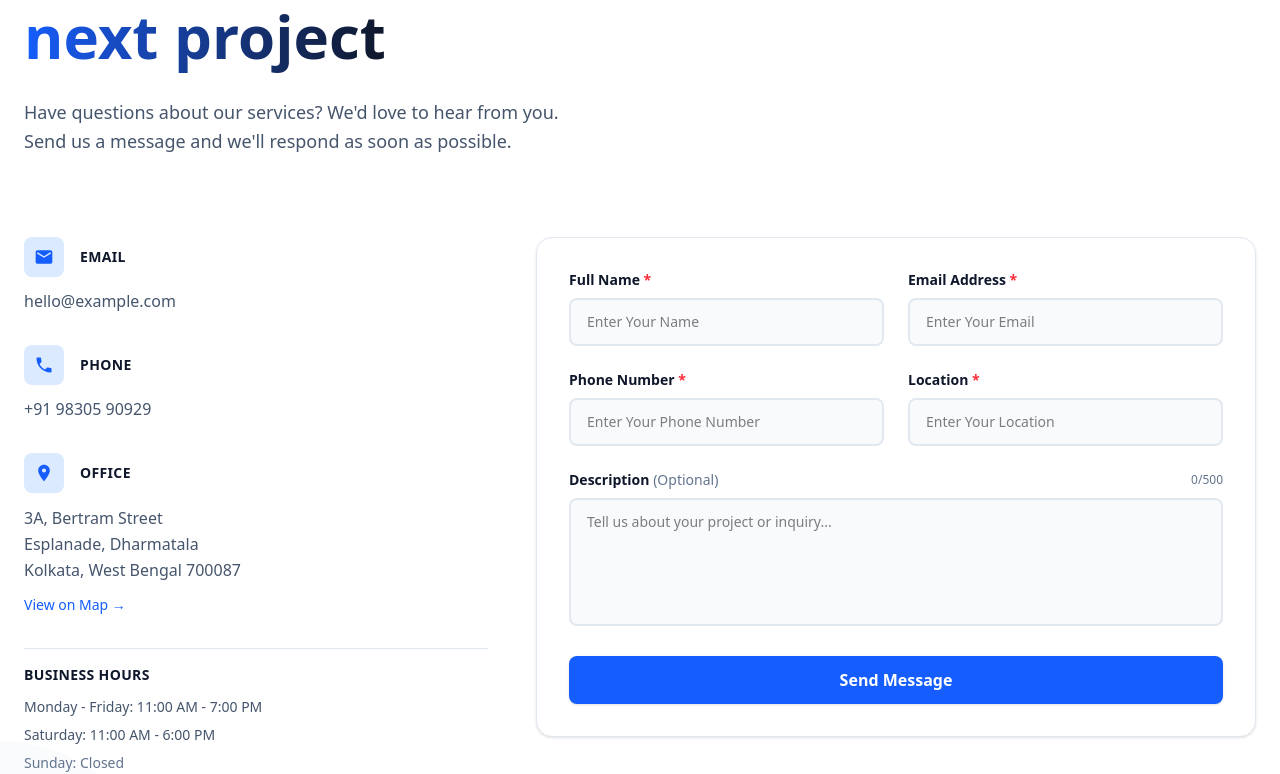
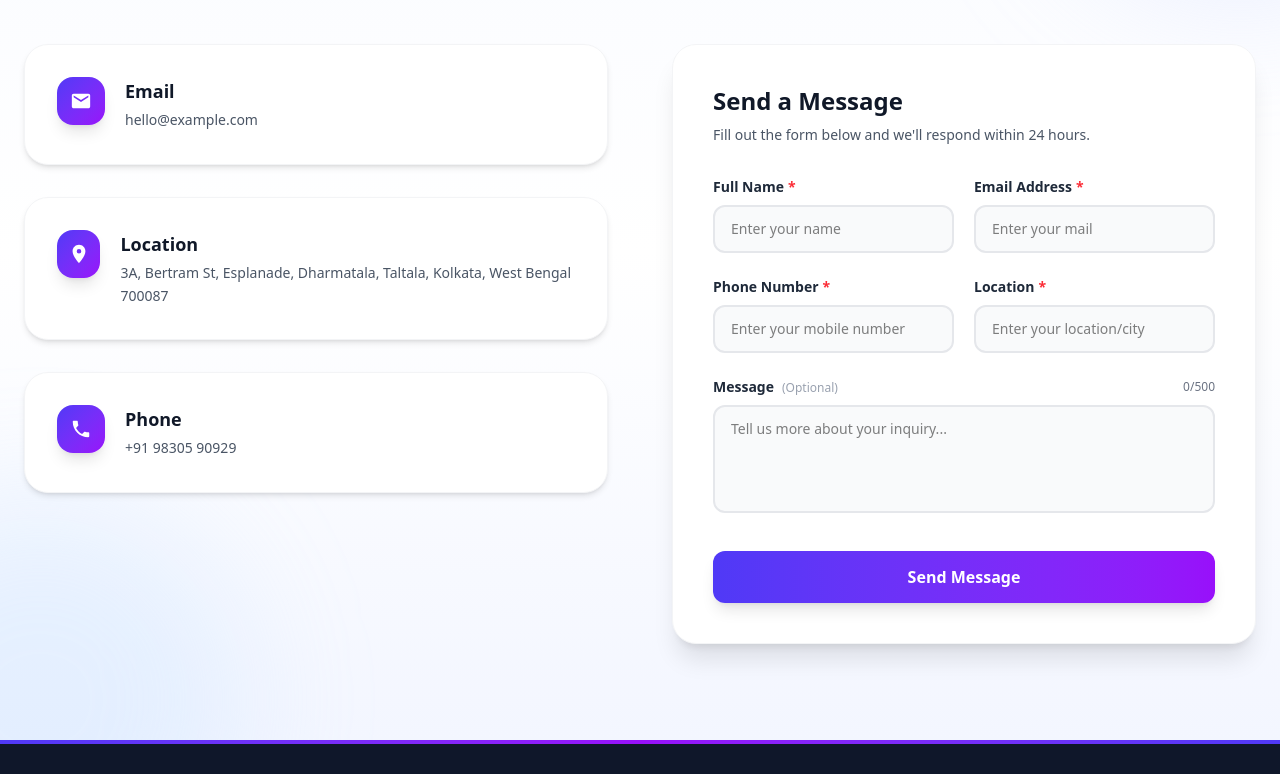
Before and after one commit to yarrowtech-intern2/CrowdFundingLanding, a React (Vite) app in the folder frontend/: page / in a window 1280 px wide. Shown: the part 4175-4949 px from the top of the page. Built offline with nearby package versions, Linux system fonts and the light colour scheme.

Commit message:
Added location field and crowd funding contact integration

```diff
--- a/frontend/src/Components/Contact.jsx
+++ b/frontend/src/Components/Contact.jsx
@@ -1,7 +1,7 @@
 import React, { useState, useEffect } from "react";
 import AOS from "aos";
 import "aos/dist/aos.css";
-import { MdEmail, MdLocationOn, MdPhone, MdCheckCircle } from "react-icons/md";
+import { MdEmail, MdLocationOn, MdPhone } from "react-icons/md";
 
 const ContactUs = () => {
   const [form, setForm] = useState({
@@ -19,10 +19,10 @@ const ContactUs = () => {
 
   useEffect(() => {
     AOS.init({
-      duration: 900,
-      easing: "ease-in-out",
+      duration: 1000,
+      easing: "ease-out-cubic",
       once: true,
-      offset: 50,
+      offset: 80,
     });
   }, []);
 
@@ -46,13 +46,13 @@ const ContactUs = () => {
       case "email":
         if (!value.trim()) error = "Email is required";
         else if (!patterns.email.test(value.trim()))
-          error = "Invalid email address";
+          error = "Invalid email";
         break;
 
       case "mobile":
         if (!value.trim()) error = "Mobile is required";
         else if (!patterns.mobile.test(value.trim()))
-          error = "Please enter 10 digits";
+          error = "10 digits required";
         break;
 
       case "location":
@@ -121,7 +121,7 @@ const ContactUs = () => {
       setToast({
         show: true,
         type: "error",
-        message: "Please fix the errors below",
+        message: "Please fix the errors",
       });
       setTimeout(() => setToast({ show: false, type: "", message: "" }), 4000);
       return;
@@ -155,7 +155,7 @@ const ContactUs = () => {
       setToast({
         show: true,
         type: "success",
-        message: "Thank you! We received your inquiry and will respond within 24 hours.",
+        message: "we received your message! We'll get back to you soon.",
       });
 
       setForm({ name: "", email: "", mobile: "", location: "", message: "" });
@@ -165,7 +165,7 @@ const ContactUs = () => {
       setToast({
         show: true,
         type: "error",
-        message: "Unable to send message. Please try again.",
+        message: "Failed to send. Try again.",
       });
     } finally {
       setIsLoading(false);
@@ -176,120 +176,92 @@ const ContactUs = () => {
   return (
     <section
       id="contact"
-      className="relative py-32 bg-white overflow-hidden"
+      className="relative py-24 bg-gradient-to-b from-[#f8faff] via-white to-[#f3f6ff] overflow-hidden"
     >
-      {/* Subtle background elements */}
-      <div className="absolute top-0 right-0 w-96 h-96 bg-slate-50 rounded-full -mr-48 -mt-48 opacity-70" />
-      <div className="absolute bottom-0 left-0 w-80 h-80 bg-slate-50 rounded-full -ml-40 -mb-40 opacity-70" />
+      {/* Background Blur */}
+      <div className="absolute -top-40 -right-40 w-[400px] h-[400px] bg-indigo-200/30 rounded-full blur-3xl" />
+      <div className="absolute -bottom-40 -left-40 w-[400px] h-[400px] bg-blue-200/30 rounded-full blur-3xl" />
 
       <div className="max-w-7xl mx-auto px-6 relative z-10">
-        {/* Header Section */}
-        <div className="mb-20" data-aos="fade-up">
-          <div className="max-w-2xl">
-            <p className="text-sm font-semibold text-slate-500 uppercase tracking-widest mb-3">
-              Get in Touch
-            </p>
-            <h2 className="text-5xl md:text-6xl font-bold text-slate-900 mb-6 leading-tight">
-              Let's discuss your<br />
-              <span className="bg-gradient-to-r from-blue-600 to-slate-900 bg-clip-text text-transparent">
-                next project
-              </span>
-            </h2>
-            <p className="text-lg text-slate-600 leading-relaxed max-w-xl">
-              Have questions about our services? We'd love to hear from you. Send us a message and we'll respond as soon as possible.
-            </p>
-          </div>
+        {/* Header */}
+        <div className="text-center mb-20" data-aos="fade-up">
+          <span className="inline-block text-xs font-bold uppercase tracking-widest text-indigo-600 bg-indigo-100 px-5 py-2 rounded-full mb-6">
+            Contact Us
+          </span>
+
+          <h2 className="text-4xl md:text-5xl font-bold text-gray-900 mb-6">
+            Let's Start a{" "}
+            <span className="bg-gradient-to-r from-indigo-600 to-purple-600 bg-clip-text italic text-transparent">
+              Conversation
+            </span>
+          </h2>
         </div>
 
-        <div className="grid md:grid-cols-5 gap-12">
-          {/* Contact Information - Left Sidebar */}
-          <div className="md:col-span-2" data-aos="fade-right">
-            <div className="space-y-8">
-              {/* Email */}
-              <div>
-                <div className="flex items-center gap-4 mb-3">
-                  <div className="w-10 h-10 rounded-lg bg-blue-100 flex items-center justify-center text-blue-600">
-                    <MdEmail size={20} />
-                  </div>
-                  <h3 className="text-sm font-semibold text-slate-900 uppercase tracking-wide">
-                    Email
-                  </h3>
+        <div className="grid md:grid-cols-2 gap-16">
+          {/* Contact Info */}
+          <div className="space-y-8" data-aos="fade-right">
+            {[
+              {
+                icon: <MdEmail size={22} />,
+                title: "Email",
+                value: "hello@example.com",
+                link: "mailto:hello@example.com",
+              },
+              {
+                icon: <MdLocationOn size={22} />,
+                title: "Location",
+                value:
+                  "3A, Bertram St, Esplanade, Dharmatala, Taltala, Kolkata, West Bengal 700087",
+                link:
+                  "https://www.google.com/maps?q=3A%20Bertram%20St%2C%20Esplanade%2C%20Dharmatala%2C%20Taltala%2C%20Kolkata%2C%20West%20Bengal%20700087",
+              },
+              {
+                icon: <MdPhone size={22} />,
+                title: "Phone",
+                value: "+91 98305 90929",
+                link: "tel:+919830590929",
+              },
+            ].map((item, index) => (
+              <a
+                key={index}
+                href={item.link}
+                target="_blank"
+                rel="noopener noreferrer"
+                className="group flex items-start gap-5 bg-white rounded-3xl p-8 shadow-md border border-gray-100 hover:shadow-2xl z-50 hover:-translate-y-1 transition-all duration-300"
+              >
+                <div className="h-12 w-12 flex items-center justify-center rounded-2xl bg-gradient-to-br from-indigo-600 to-purple-600 text-white shadow-lg group-hover:scale-110 transition">
+                  {item.icon}
                 </div>
-                <a
-                  href="mailto:hello@example.com"
-                  className="text-slate-600 hover:text-blue-600 transition-colors font-medium"
-                >
-                  hello@example.com
-                </a>
-              </div>
-
-              {/* Phone */}
-              <div>
-                <div className="flex items-center gap-4 mb-3">
-                  <div className="w-10 h-10 rounded-lg bg-blue-100 flex items-center justify-center text-blue-600">
-                    <MdPhone size={20} />
-                  </div>
-                  <h3 className="text-sm font-semibold text-slate-900 uppercase tracking-wide">
-                    Phone
-                  </h3>
+                <div>
+                  <h4 className="text-lg font-semibold text-gray-900 mb-1">
+                    {item.title}
+                  </h4>
+                  <p className="text-gray-600 text-sm leading-relaxed">
+                    {item.value}
+                  </p>
                 </div>
-                <a
-                  href="tel:+919830590929"
-                  className="text-slate-600 hover:text-blue-600 transition-colors font-medium"
-                >
-                  +91 98305 90929
-                </a>
-              </div>
-
-              {/* Location */}
-              <div>
-                <div className="flex items-center gap-4 mb-3">
-                  <div className="w-10 h-10 rounded-lg bg-blue-100 flex items-center justify-center text-blue-600">
-                    <MdLocationOn size={20} />
-                  </div>
-                  <h3 className="text-sm font-semibold text-slate-900 uppercase tracking-wide">
-                    Office
-                  </h3>
-                </div>
-                <p className="text-slate-600 leading-relaxed">
-                  3A, Bertram Street<br />
-                  Esplanade, Dharmatala<br />
-                  Kolkata, West Bengal 700087
-                </p>
-                <a
-                  href="https://www.google.com/maps?q=3A%20Bertram%20St%2C%20Esplanade%2C%20Dharmatala%2C%20Taltala%2C%20Kolkata%2C%20West%20Bengal%20700087"
-                  target="_blank"
-                  rel="noopener noreferrer"
-                  className="inline-block mt-3 text-blue-600 hover:text-blue-700 font-medium text-sm transition-colors"
-                >
-                  View on Map →
-                </a>
-              </div>
-
-              {/* Hours */}
-              <div className="pt-4 border-t border-slate-200">
-                <h3 className="text-sm font-semibold text-slate-900 uppercase tracking-wide mb-3">
-                  Business Hours
-                </h3>
-                <div className="space-y-2 text-slate-600">
-                  <p className="text-sm">Monday - Friday: 11:00 AM - 7:00 PM</p>
-                  <p className="text-sm">Saturday: 11:00 AM - 6:00 PM</p>
-                  <p className="text-sm text-slate-500">Sunday: Closed</p>
-                </div>
-              </div>
-            </div>
+              </a>
+            ))}
           </div>
 
-          {/* Contact Form - Right Section */}
-          <div className="md:col-span-3" data-aos="fade-left">
-            <div className="bg-white rounded-2xl border border-slate-200 p-8 shadow-sm hover:shadow-md transition-shadow duration-300">
+          {/* Contact Form */}
+          <div data-aos="fade-left">
+            <div className="bg-white rounded-3xl shadow-xl p-10 border border-gray-100">
+              <h3 className="text-2xl font-semibold text-gray-900 mb-2">
+                Send a Message
+              </h3>
+              <p className="text-gray-600 text-sm mb-8">
+                Fill out the form below and we'll respond within 24 hours.
+              </p>
+
               <form onSubmit={handleSubmit} className="space-y-6">
                 {/* Row 1: Name | Email */}
-                <div className="grid md:grid-cols-2 gap-6">
-                  {/* Name */}
+                <div className="grid grid-cols-1 sm:grid-cols-2 gap-5">
+                  {/* Name Input */}
                   <div>
-                    <label className="block text-sm font-semibold text-slate-900 mb-2">
-                      Full Name <span className="text-red-500">*</span>
+                    <label className="block text-sm font-semibold text-gray-800 mb-2">
+                      Full Name
+                      <span className="text-red-500 ml-1">*</span>
                     </label>
                     <input
                       type="text"
@@ -297,24 +269,25 @@ const ContactUs = () => {
                       value={form.name}
                       onChange={handleChange}
                       onBlur={handleBlur}
-                      placeholder="Enter Your Name"
-                      className={`w-full px-4 py-3 rounded-lg border-2 transition-all duration-200 text-sm font-medium focus:outline-none ${
+                      placeholder="Enter your name"
+                      className={`w-full px-4 py-3 rounded-xl border-2 transition-all duration-200 focus:outline-none font-medium text-sm ${
                         errors.name && touched.name
-                          ? "border-red-300 bg-red-50 focus:border-red-500 focus:ring-1 focus:ring-red-200"
-                          : "border-slate-200 bg-slate-50 focus:border-blue-400 focus:bg-white focus:ring-1 focus:ring-blue-100"
+                          ? "border-red-500 bg-red-50/50"
+                          : "border-gray-200 bg-gray-50 focus:border-indigo-600 focus:ring-2 focus:ring-indigo-100"
                       }`}
                     />
                     {errors.name && touched.name && (
-                      <p className="text-red-500 text-xs mt-1.5 font-medium">
+                      <p className="text-red-600 text-xs mt-2 font-medium">
                         {errors.name}
                       </p>
                     )}
                   </div>
 
-                  {/* Email */}
+                  {/* Email Input */}
                   <div>
-                    <label className="block text-sm font-semibold text-slate-900 mb-2">
-                      Email Address <span className="text-red-500">*</span>
+                    <label className="block text-sm font-semibold text-gray-800 mb-2">
+                      Email Address
+                      <span className="text-red-500 ml-1">*</span>
                     </label>
                     <input
                       type="email"
@@ -322,27 +295,28 @@ const ContactUs = () => {
                       value={form.email}
                       onChange={handleChange}
                       onBlur={handleBlur}
-                      placeholder="Enter Your Email"
-                      className={`w-full px-4 py-3 rounded-lg border-2 transition-all duration-200 text-sm font-medium focus:outline-none ${
+                      placeholder="Enter your mail"
+                      className={`w-full px-4 py-3 rounded-xl border-2 transition-all duration-200 focus:outline-none font-medium text-sm ${
                         errors.email && touched.email
-                          ? "border-red-300 bg-red-50 focus:border-red-500 focus:ring-1 focus:ring-red-200"
-                          : "border-slate-200 bg-slate-50 focus:border-blue-400 focus:bg-white focus:ring-1 focus:ring-blue-100"
+                          ? "border-red-500 bg-red-50/50"
+                          : "border-gray-200 bg-gray-50 focus:border-indigo-600 focus:ring-2 focus:ring-indigo-100"
                       }`}
                     />
                     {errors.email && touched.email && (
-                      <p className="text-red-500 text-xs mt-1.5 font-medium">
+                      <p className="text-red-600 text-xs mt-2 font-medium">
                         {errors.email}
                       </p>
                     )}
                   </div>
                 </div>
 
-                {/* Row 2: Mobile | Location */}
-                <div className="grid md:grid-cols-2 gap-6">
-                  {/* Mobile */}
+                {/* Row 2: Phone | Location */}
+                <div className="grid grid-cols-1 sm:grid-cols-2 gap-5">
+                  {/* Phone Input */}
                   <div>
-                    <label className="block text-sm font-semibold text-slate-900 mb-2">
-                      Phone Number <span className="text-red-500">*</span>
+                    <label className="block text-sm font-semibold text-gray-800 mb-2">
+                      Phone Number
+                      <span className="text-red-500 ml-1">*</span>
                     </label>
                     <input
                       type="tel"
@@ -350,24 +324,25 @@ const ContactUs = () => {
                       value={form.mobile}
                       onChange={handleChange}
                       onBlur={handleBlur}
-                      placeholder="Enter Your Phone Number"
-                      className={`w-full px-4 py-3 rounded-lg border-2 transition-all duration-200 text-sm font-medium focus:outline-none ${
+                      placeholder="Enter your mobile number"
+                      className={`w-full px-4 py-3 rounded-xl border-2 transition-all duration-200 focus:outline-none font-medium text-sm ${
                         errors.mobile && touched.mobile
-                          ? "border-red-300 bg-red-50 focus:border-red-500 focus:ring-1 focus:ring-red-200"
-                          : "border-slate-200 bg-slate-50 focus:border-blue-400 focus:bg-white focus:ring-1 focus:ring-blue-100"
+                          ? "border-red-500 bg-red-50/50"
+                          : "border-gray-200 bg-gray-50 focus:border-indigo-600 focus:ring-2 focus:ring-indigo-100"
                       }`}
                     />
                     {errors.mobile && touched.mobile && (
-                      <p className="text-red-500 text-xs mt-1.5 font-medium">
+                      <p className="text-red-600 text-xs mt-2 font-medium">
                         {errors.mobile}
                       </p>
                     )}
                   </div>
 
-                  {/* Location */}
+                  {/* Location Input */}
                   <div>
-                    <label className="block text-sm font-semibold text-slate-900 mb-2">
-                      Location <span className="text-red-500">*</span>
+                    <label className="block text-sm font-semibold text-gray-800 mb-2">
+                      Location
+                      <span className="text-red-500 ml-1">*</span>
                     </label>
                     <input
                       type="text"
@@ -375,57 +350,57 @@ const ContactUs = () => {
                       value={form.location}
                       onChange={handleChange}
                       onBlur={handleBlur}
-                      placeholder="Enter Your Location"
-                      className={`w-full px-4 py-3 rounded-lg border-2 transition-all duration-200 text-sm font-medium focus:outline-none ${
+                      placeholder="Enter your location/city"
+                      className={`w-full px-4 py-3 rounded-xl border-2 transition-all duration-200 focus:outline-none font-medium text-sm ${
                         errors.location && touched.location
-                          ? "border-red-300 bg-red-50 focus:border-red-500 focus:ring-1 focus:ring-red-200"
-                          : "border-slate-200 bg-slate-50 focus:border-blue-400 focus:bg-white focus:ring-1 focus:ring-blue-100"
+                          ? "border-red-500 bg-red-50/50"
+                          : "border-gray-200 bg-gray-50 focus:border-indigo-600 focus:ring-2 focus:ring-indigo-100"
                       }`}
                     />
                     {errors.location && touched.location && (
-                      <p className="text-red-500 text-xs mt-1.5 font-medium">
+                      <p className="text-red-600 text-xs mt-2 font-medium">
                         {errors.location}
                       </p>
                     )}
                   </div>
                 </div>
 
-                {/* Row 3: Description - Full Width */}
+                {/* Message */}
                 <div>
                   <div className="flex justify-between items-center mb-2">
-                    <label className="block text-sm font-semibold text-slate-900">
-                      Description <span className="text-slate-500 font-normal">(Optional)</span>
+                    <label className="block text-sm font-semibold text-gray-800">
+                      Message
+                      <span className="text-gray-400 font-normal text-xs ml-2">
+                        (Optional)
+                      </span>
                     </label>
-                    <span className="text-xs text-slate-500">
+                    <span className="text-xs text-gray-500">
                       {form.message.length}/500
                     </span>
                   </div>
                   <textarea
                     name="message"
-                    rows="5"
+                    rows="4"
                     value={form.message}
                     onChange={handleChange}
                     maxLength="500"
-                    placeholder="Tell us about your project or inquiry..."
-                    className="w-full px-4 py-3 rounded-lg border-2 border-slate-200 bg-slate-50 focus:border-blue-400 focus:bg-white focus:ring-1 focus:ring-blue-100 focus:outline-none resize-none text-sm font-medium transition-all duration-200"
+                    placeholder="Tell us more about your inquiry..."
+                    className="w-full px-4 py-3 rounded-xl border-2 border-gray-200 bg-gray-50 focus:border-indigo-600 focus:ring-2 focus:ring-indigo-100 focus:outline-none resize-none font-medium text-sm transition-all duration-200"
                   />
                 </div>
 
-                {/* Submit Button */}
                 <button
                   type="submit"
                   disabled={isLoading}
-                  className="w-full py-3 px-6 bg-blue-600 hover:bg-blue-700 text-white font-semibold rounded-lg shadow-sm hover:shadow-md transition-all duration-300 disabled:opacity-50 disabled:cursor-not-allowed disabled:hover:shadow-sm text-base flex items-center justify-center gap-2"
+                  className="w-full py-3.5 mt-2 bg-gradient-to-r from-indigo-600 to-purple-600 text-white font-semibold rounded-xl shadow-lg hover:shadow-2xl z-50 hover:from-indigo-700 hover:to-purple-700 transition-all duration-300 disabled:opacity-60 disabled:cursor-not-allowed text-base"
                 >
                   {isLoading ? (
-                    <>
+                    <span className="flex items-center justify-center gap-2">
                       <span className="animate-spin h-4 w-4 border-2 border-white border-t-transparent rounded-full" />
                       Sending...
-                    </>
+                    </span>
                   ) : (
-                    <>
-                      <span>Send Message</span>
-                    </>
+                    "Send Message"
                   )}
                 </button>
               </form>
@@ -434,21 +409,16 @@ const ContactUs = () => {
         </div>
       </div>
 
-      {/* Toast Notification */}
+      {/* Toast */}
       {toast.show && (
         <div
-          className={`fixed bottom-8 right-8 max-w-sm px-6 py-4 rounded-lg shadow-lg border flex items-start gap-3 animate-in fade-in slide-in-from-bottom-4 ${
+          className={`fixed bottom-10 right-10 px-6 py-4 rounded-full shadow-2xl z-50 ${
             toast.type === "success"
-              ? "bg-green-50 border-green-200 text-green-800"
-              : "bg-red-50 border-red-200 text-red-800"
+              ? "bg-green-100 text-green-700"
+              : "bg-red-100 text-red-700"
           }`}
         >
-          {toast.type === "success" ? (
-            <MdCheckCircle size={20} className="flex-shrink-0 mt-0.5" />
-          ) : (
-            <span className="text-xl flex-shrink-0">⚠️</span>
-          )}
-          <p className="text-sm font-medium">{toast.message}</p>
+          {toast.message}
         </div>
       )}
     </section>
```
